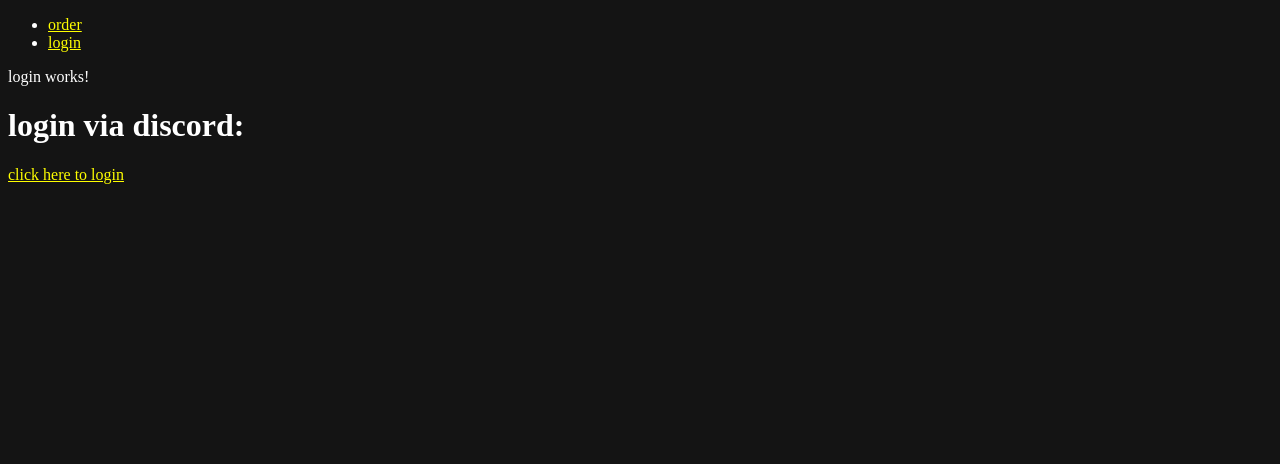
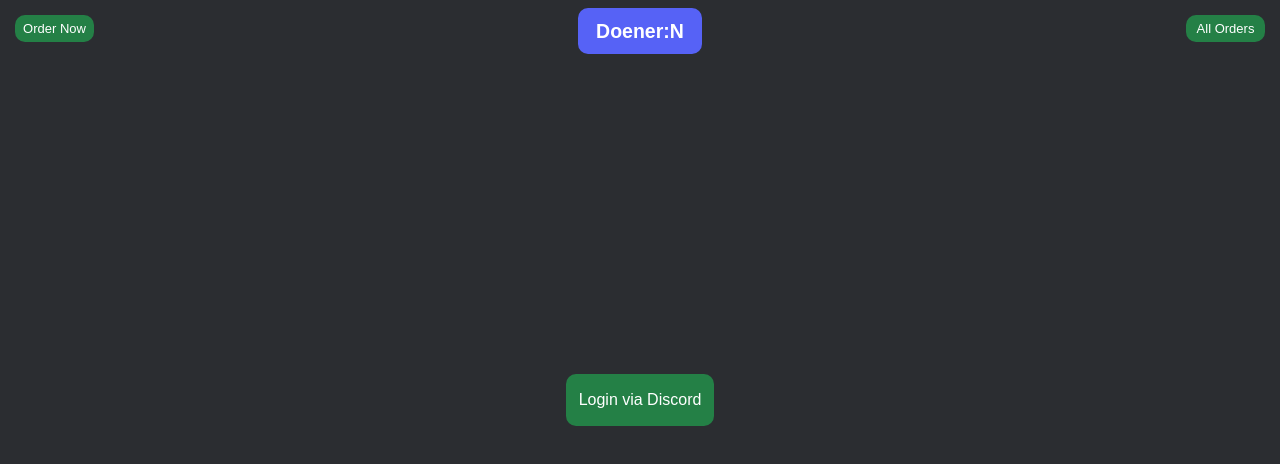
Before and after one commit to Uzade/DoenerApp, an Angular app in the folder frontend/angular/doener-frontend/: page /login in a window 1280 px wide. Shown: the top 464 px of the page. Built offline with nearby package versions, Linux system fonts and the light colour scheme.

Commit message:
edit html and css

```diff
--- a/frontend/angular/doener-frontend/src/app/app.component.html
+++ b/frontend/angular/doener-frontend/src/app/app.component.html
@@ -1,7 +1,18 @@
 <nav>
-  <ul>
-    <li><a routerLink="/order" routerLinkActive="active" ariaCurrentWhenActive="page">order</a></li>
-    <li><a routerLink="/login" routerLinkActive="active" ariaCurrentWhenActive="page">login</a></li>
-  </ul>
+  <div class="flexbox">
+    <a routerLink="/order" routerLinkActive="active" ariaCurrentWhenActive="page">
+      <div class="box">
+        <p>Order Now</p>
+      </div>
+    </a>
+    <div class="boxBig">
+      <h1>Doener:N</h1>
+    </div>
+    <a routerLink="/allorders" routerLinkActive="active" ariaCurrentWhenActive="page">
+      <div class="box">
+        <p>All Orders</p>
+      </div>
+    </a>
+  </div>
 </nav>
 <router-outlet></router-outlet>
--- a/frontend/angular/doener-frontend/src/app/app.component.scss
+++ b/frontend/angular/doener-frontend/src/app/app.component.scss
@@ -0,0 +1,39 @@
+nav {
+    font-size: small
+}
+
+.box {
+    border-radius: 10px;
+    display: flex;
+    justify-content: center;
+    align-items: center;
+    height: 1em;
+    width: 5em;
+    padding: 7px;
+    margin: 7px;
+    background-color: #248046;
+}
+
+.boxBig {
+    border-radius: 10px;
+    display: flex;
+    justify-content: center;
+    align-items: center;
+    height: 2em;
+    width: 8em;
+    padding: 10px;
+    background-color: #5662F6;
+}
+
+.flexbox {
+    justify-content: space-between;
+    display: flex;
+}
+
+a {
+    text-decoration: none;
+}
+
+p {
+    color: white;
+}
--- a/frontend/angular/doener-frontend/src/app/login/login.component.html
+++ b/frontend/angular/doener-frontend/src/app/login/login.component.html
@@ -1,3 +1,8 @@
-<p>login works!</p>
-<h1>login via discord:</h1>
-<a href="https://discord.com/api/oauth2/authorize?client_id=1085908235829121085&redirect_uri=http%3A%2F%2Flocalhost%3A4200%2Forder&response_type=code&scope=identify">click here to login</a>
+<a href="https://discord.com/api/oauth2/authorize?client_id=1085908235829121085&redirect_uri=http%3A%2F%2Flocalhost%3A4200%2Forder&response_type=code&scope=identify">
+    <div class="box">
+        <p>Login via Discord</p>
+    </div>
+</a>
+<!--div>
+    <img src="frontend\angular\doener-frontend\src\assets\doenerDuerum.png" alt="DoenerDuerum">
+</div-->
--- a/frontend/angular/doener-frontend/src/app/login/login.component.scss
+++ b/frontend/angular/doener-frontend/src/app/login/login.component.scss
@@ -0,0 +1,26 @@
+body{
+    font-size: large;
+}
+
+.box {
+    border-radius: 10px;
+    display: flex;
+    justify-content: center;
+    align-items: center;
+    height: 2em;
+    width: 8em;
+    padding: 10px;
+    background-color: #248046;
+    position: absolute;
+    top: 50%;
+    left: 50%;
+    transform: translate(-50%, -50%);
+}
+
+a {
+    text-decoration: none;
+}
+
+p {
+    color: white;
+}
--- a/frontend/angular/doener-frontend/src/styles.scss
+++ b/frontend/angular/doener-frontend/src/styles.scss
@@ -1,9 +1,7 @@
 /* You can add global styles to this file, and also import other style files */
 body{
-    background-color : rgb(20,20,20);
+    background-color : #2B2D31;
     color: white;
+    font-family: sans-serif;
 
 }
-a{
-    color: yellow;
-}
```
Also changed, not shown: frontend/angular/doener-frontend/src/assets/doenerDuerum.png (added), 1 other file (tests, documents, lock files or other folders).
